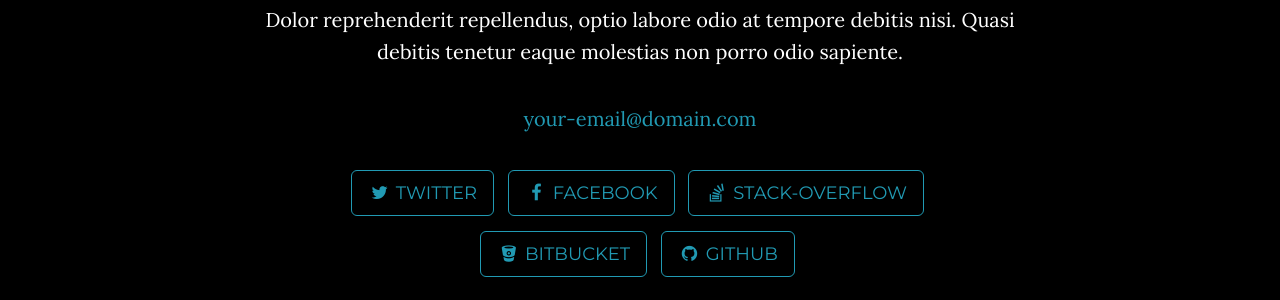
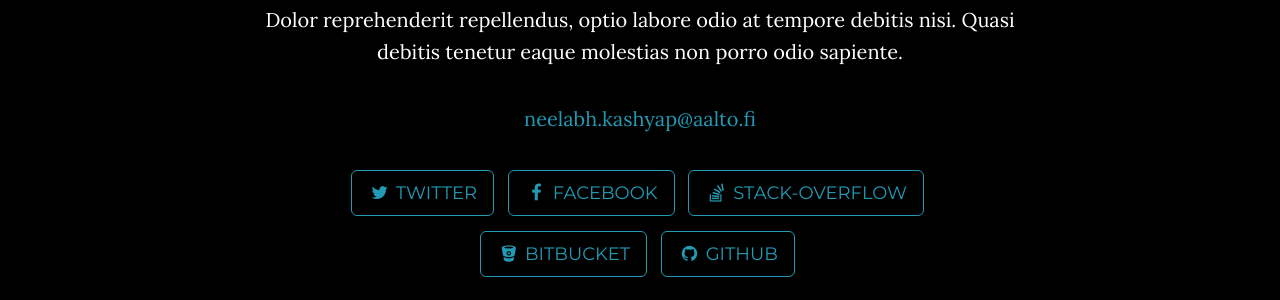
Before and after one commit to nihil0/whiskymetrics, a Jekyll site: the page built from index.html, in a window 1280 px wide and 900 px high, scrolled down 2255 px. Shown: the part 154-454 px from the top of the window. Built offline with Jekyll 4.4.1, drawn with Linux system fonts in a browser that asks for light colours.

Commit message:
chaged  "url" descriptor

```diff
--- a/_config.yml
+++ b/_config.yml
@@ -1,7 +1,7 @@
 # Site settings
-title: Grayscale
-email: your-email@domain.com
-url: https://example.github.io
+title: WhiskyMetrics
+email: neelabh.kashyap@aalto.fi
+url: https://nihil0.github.io/WhiskyMetrics
 description: "Write an awesome description for your new site here. You can edit this line in _config.yml. It will appear in your document head meta (for Google search results) and in your feed.xml site description."
 baseurl: /WhiskyMetrics
 # Color settings (hex-codes without the leading hash-tag)
```
